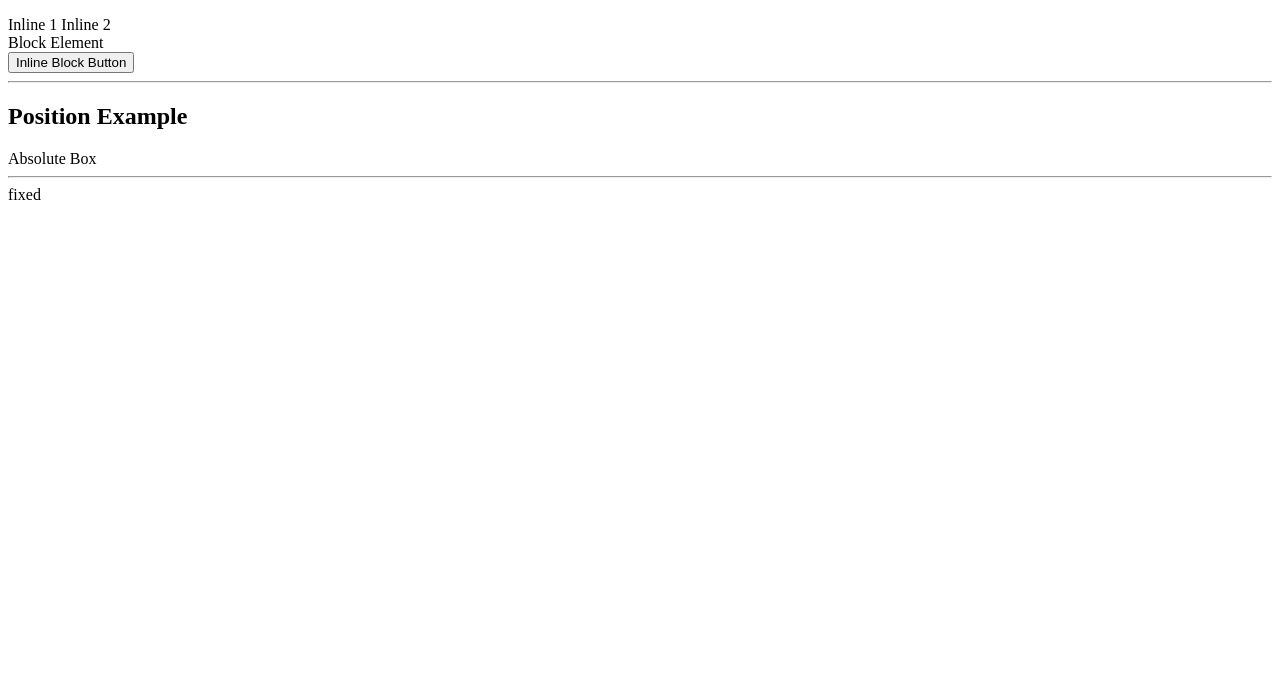
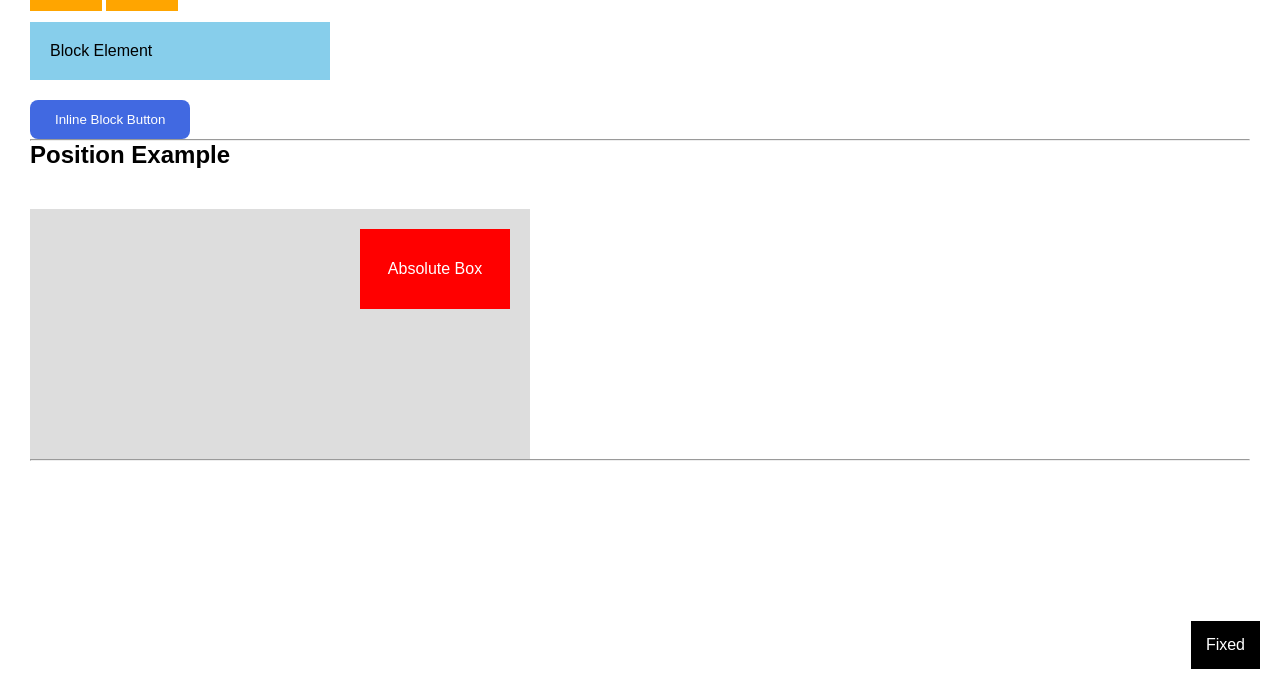
Before and after one commit to abhijit-dev12/Full-Stack-journey, a plain HTML site: page 002-CSS/Day-05-Display-Position/index.html in a window 1280 px wide. Shown: the part 111-800 px from the top of the page. Drawn offline with Linux system fonts and the light colour scheme.

Commit message:
CSS added

```diff
--- a/002-CSS/Day-05-Display-Position/index.html
+++ b/002-CSS/Day-05-Display-Position/index.html
@@ -3,12 +3,15 @@
 <head>
     <meta charset="UTF-8">
     <meta name="viewport" content="width=device-width, initial-scale=1.0">
-    <title>Day 5 CSS</title>
+    <title>CSS Day 5</title>
+
+    <link rel="stylesheet" href="style.css">
 </head>
 <body>
-    <h1>Diplay & Position</h1>
 
-    <h2>Display Example</h2>
+    <h1>CSS Display & Position</h1>
+
+    <h2>Display Examples</h2>
 
     <span class="inline">Inline 1</span>
     <span class="inline">Inline 2</span>
@@ -24,15 +27,18 @@
     <h2>Position Example</h2>
 
     <div class="parent">
-        <div clas="child">
+
+        <div class="child">
             Absolute Box
         </div>
+
     </div>
 
     <hr>
 
     <div class="fixed-box">
-        fixed
+        Fixed
     </div>
+
 </body>
 </html>
--- /dev/null
+++ b/002-CSS/Day-05-Display-Position/style.css
@@ -0,0 +1,102 @@
+*{
+    margin:0;
+    padding:0;
+    box-sizing:border-box;
+}
+
+body{
+    font-family:Arial, sans-serif;
+    padding:30px;
+}
+
+/* Display */
+
+.inline{
+    background:orange;
+    padding:10px;
+}
+
+.block{
+    background:skyblue;
+    width:300px;
+    padding:20px;
+    margin-top:20px;
+}
+
+/* Button */
+
+button{
+
+    display:inline-block;
+
+    margin-top:20px;
+
+    padding:12px 25px;
+
+    border:none;
+
+    background:royalblue;
+
+    color:white;
+
+    border-radius:8px;
+
+}
+
+/* Position */
+
+.parent{
+
+    width:500px;
+
+    height:250px;
+
+    background:#ddd;
+
+    margin-top:40px;
+
+    position:relative;
+
+}
+
+.child{
+
+    width:150px;
+
+    height:80px;
+
+    background:red;
+
+    color:white;
+
+    position:absolute;
+
+    top:20px;
+
+    right:20px;
+
+    display:flex;
+
+    justify-content:center;
+
+    align-items:center;
+
+}
+
+/* Fixed */
+
+.fixed-box{
+
+    position:fixed;
+
+    bottom:20px;
+
+    right:20px;
+
+    background:black;
+
+    color:white;
+
+    padding:15px;
+
+}
```
